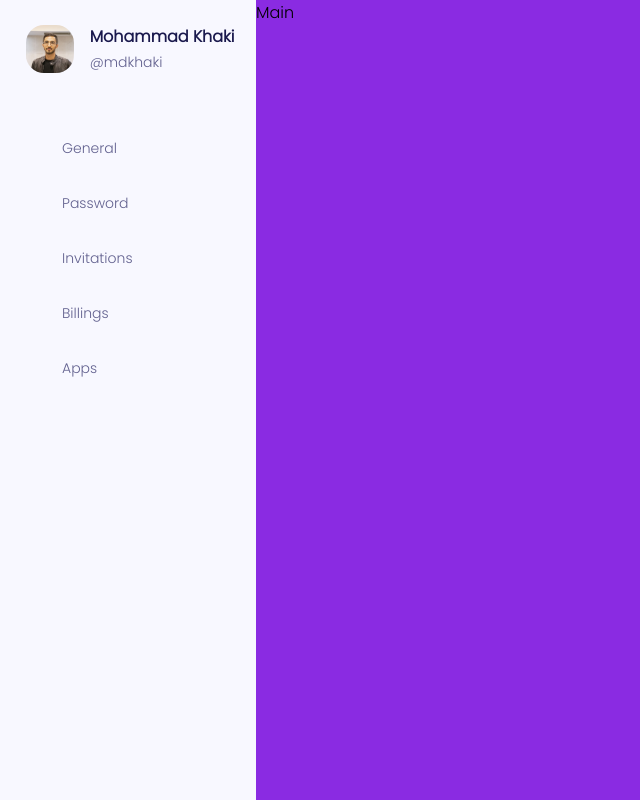
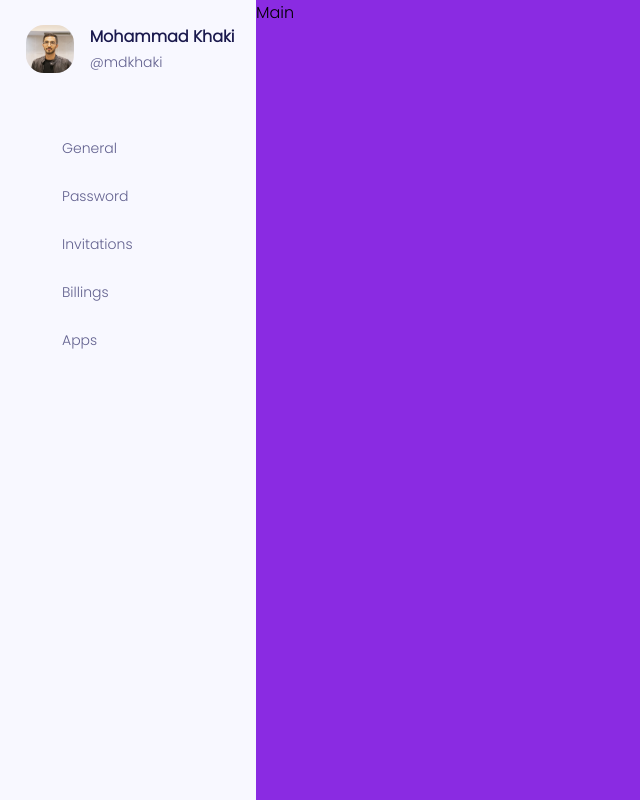
Before and after one commit to arvandmoe/react-playground, a Next.js app: page /billing in a window 1280 px wide. Shown: the whole page, without its empty margins (0-640 px from the left). Built offline with nearby package versions, Linux system fonts and the light colour scheme; some icons are missing.

Commit message:
fix align in menuitem

```diff
--- a/src/modules/billing/components/MenuList/MenuItem/MenuItem.module.scss
+++ b/src/modules/billing/components/MenuList/MenuItem/MenuItem.module.scss
@@ -10,5 +10,4 @@
     font-size: 14px;
     color: #62618F;
     height: 21px;
-    margin-bottom: 6px;
 }
--- a/src/modules/billing/components/MenuList/MenuItem/MenuItem.tsx
+++ b/src/modules/billing/components/MenuList/MenuItem/MenuItem.tsx
@@ -10,7 +10,7 @@ const MenuItem: FC<Props> = (props) => {
   const { title, icon } = props;
   return (
     <div className={styles.container}>
-      <div>{icon}</div>
+      {icon}
       <span className={styles.txt}>{title}</span>
     </div>
   );
```
